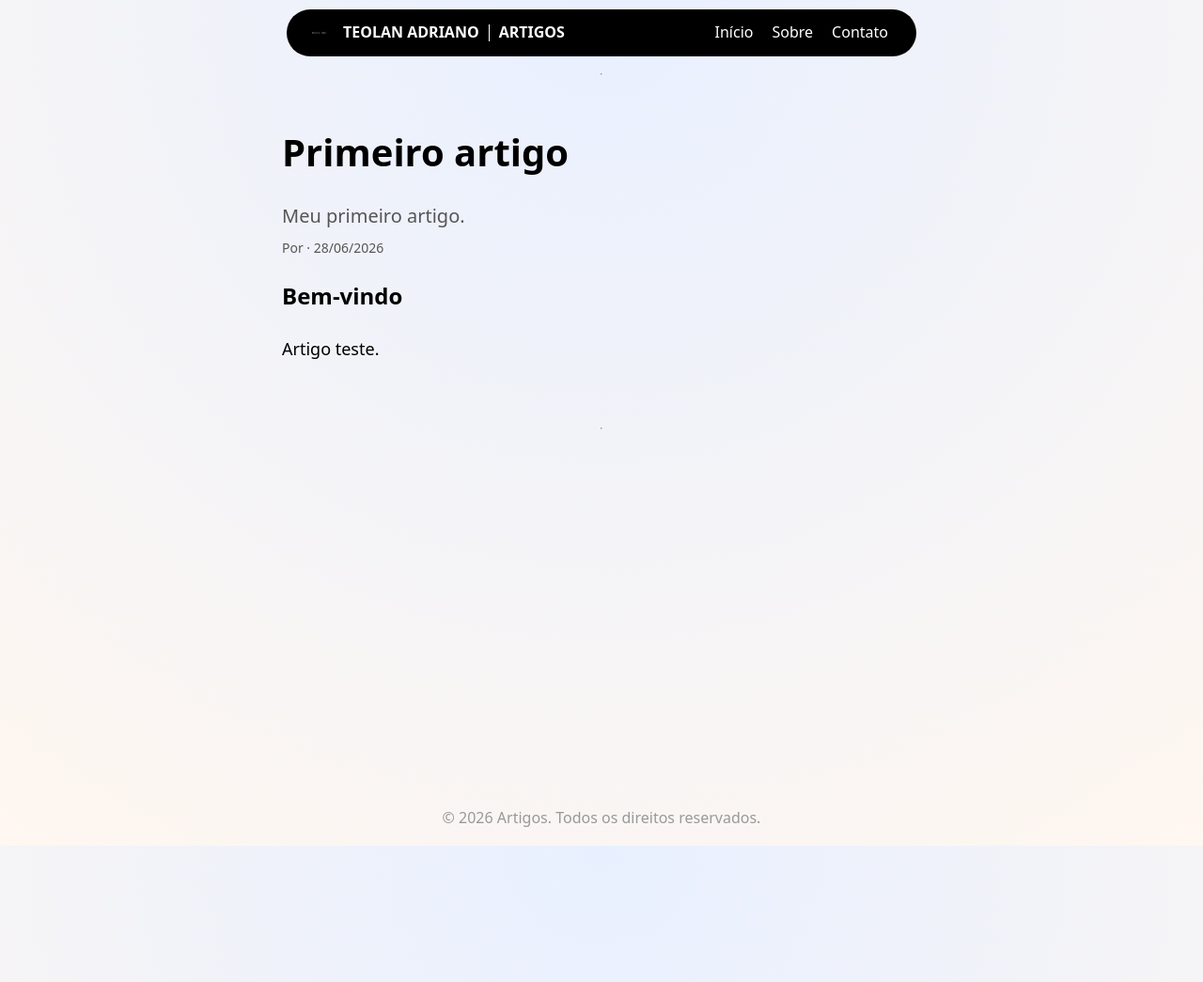
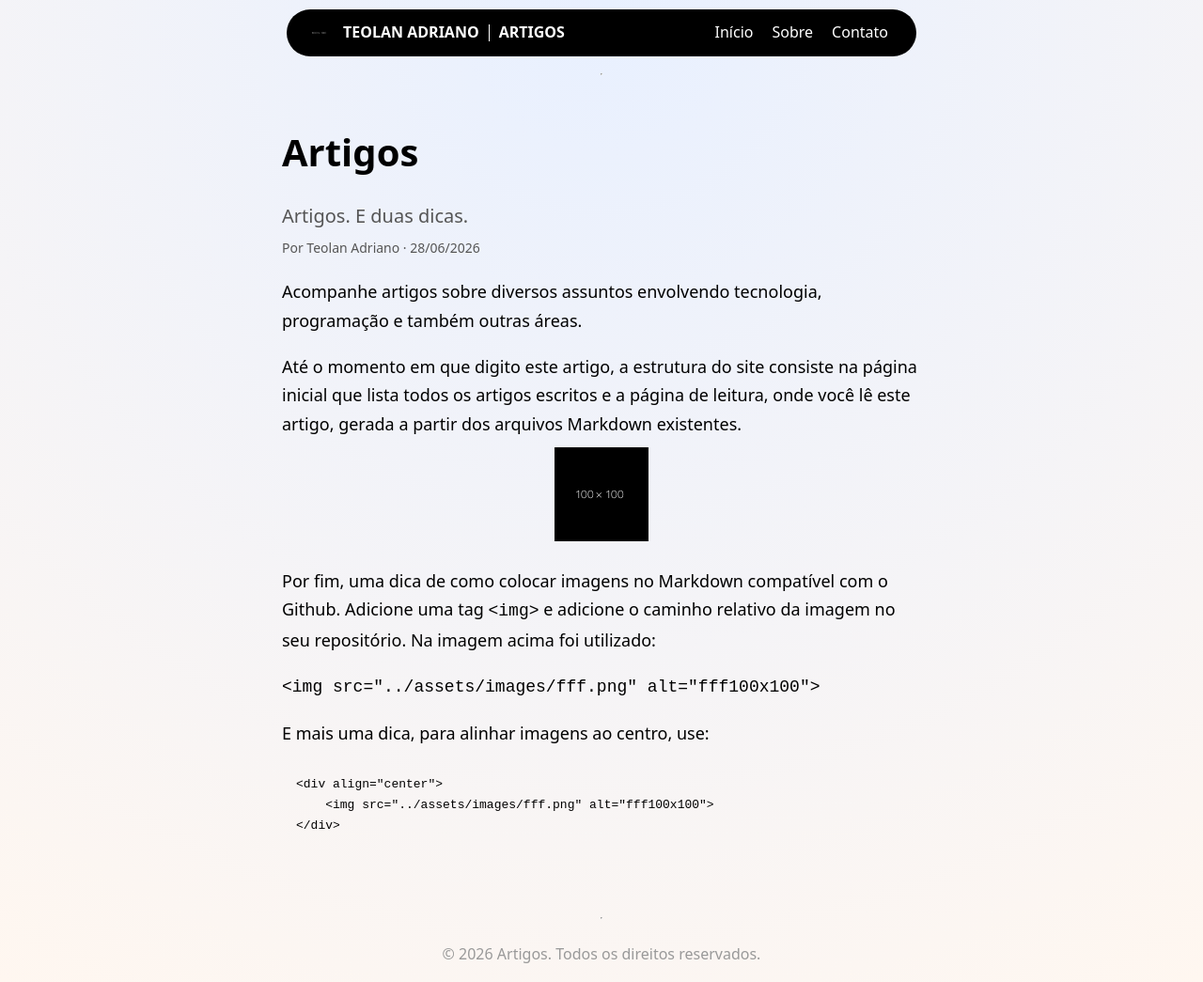
Before and after one commit to teolanadriano/artigos, a Jekyll site: the page built from _artigos/primeiro.md, in a window 1280 px wide. Shown: the whole page at 94% size. Built offline with Jekyll 4.4.1, drawn with Linux system fonts in a browser that asks for light colours; before the commit the page ends 900 px from its top, so only the background shows below that.

Commit message:
feat: primeiro.md atualizado.

````diff
--- a/_artigos/primeiro.md
+++ b/_artigos/primeiro.md
@@ -1,9 +1,11 @@
 ---
-title: Primeiro artigo
+title: Artigos
+
+author: Teolan Adriano
 
 date: 2026-06-28
 
-description: Meu primeiro artigo.
+description: Artigos. E duas dicas.
 
 tags:
 
@@ -12,6 +14,23 @@ tags:
  - Markdown
 ---
 
-# Bem-vindo
 
-Artigo teste.
+Acompanhe artigos sobre diversos assuntos envolvendo tecnologia, programação e também outras áreas.
+
+Até o momento em que digito este artigo, a estrutura do site consiste na página inicial que lista todos os artigos escritos e a página de leitura, onde você lê este artigo, gerada a partir dos arquivos Markdown existentes.
+
+<div align="center">
+  <img src="../assets/images/fff.png" alt="fff100x100">
+</div>
+
+Por fim, uma dica de como colocar imagens no Markdown compatível com o Github. Adicione uma tag `<img>` e adicione o caminho relativo da imagem no seu repositório. Na imagem acima foi utilizado:
+
+`<img src="../assets/images/fff.png" alt="fff100x100">`
+
+E mais uma dica, para alinhar imagens ao centro, use:
+
+```
+<div align="center">
+    <img src="../assets/images/fff.png" alt="fff100x100">
+</div>
+```
````
